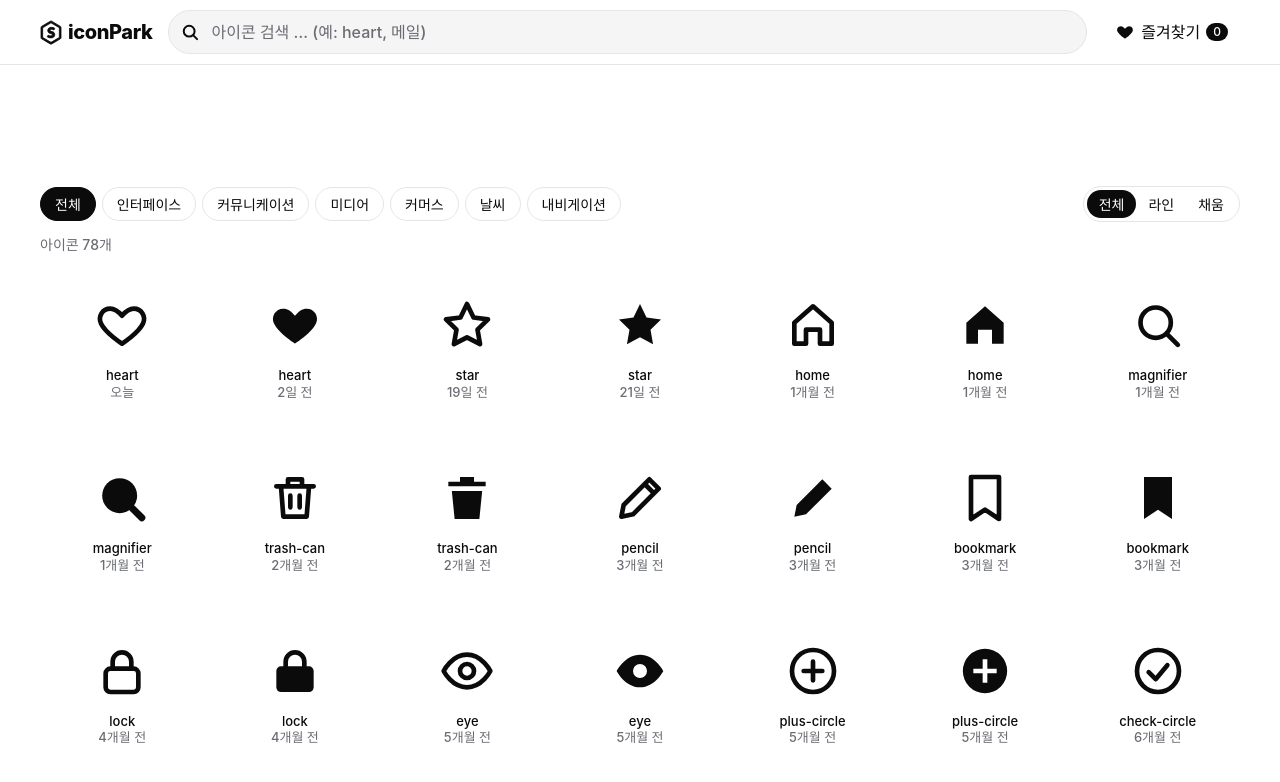
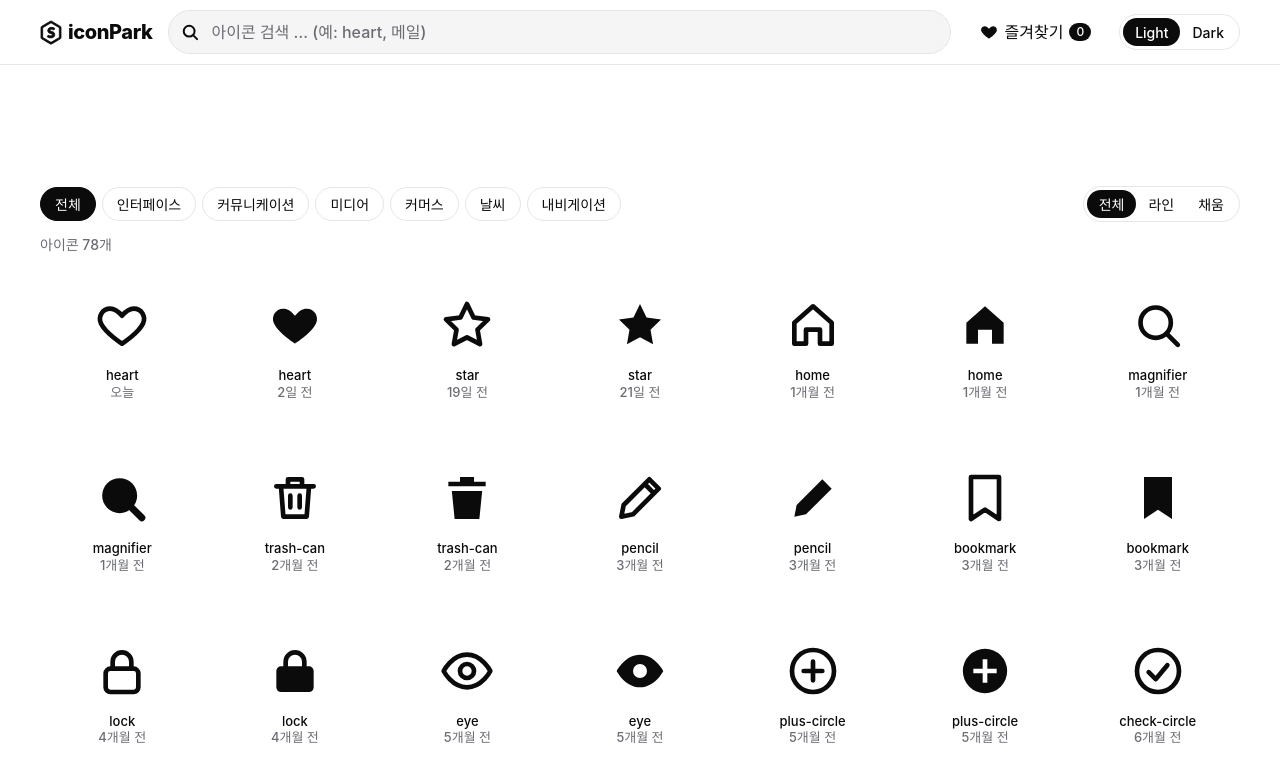
Before and after one commit to Kris-vividred/iconPark, a plain HTML site: page index.html in a window 1280 px wide. Shown: the top 782 px of the page. Drawn offline with Linux system fonts and the light colour scheme; a web font is replaced by a local one.

Commit message:
Add Light/Dark theme switch to the header
Matches the Figma Theme Switch component (segment, 118x36, after the
favourites button). The choice is saved in localStorage
'iconpark-theme' and applied in <head> before paint; with no saved
choice the page follows the OS setting and the switch tracks it.

Co-Authored-By: Claude Opus 5.5 <noreply@anthropic.com>

```diff
--- a/index.html
+++ b/index.html
@@ -6,6 +6,7 @@
 <meta name="description" content="24×24 그리드로 그린 무료 라인·채움 아이콘 모음">
 <title>iconPark</title>
 <meta name="claude:viewport-fit-sides" content="cover">
+<script>try{const t=localStorage.getItem('iconpark-theme');if(t==='light'||t==='dark'){document.documentElement.dataset.theme=t;document.documentElement.style.colorScheme=t}}catch(e){}</script>
 <link rel="preconnect" href="https://fonts.googleapis.com">
 <link rel="stylesheet" href="https://cdn.jsdelivr.net/gh/orioncactus/pretendard@v1.3.9/dist/web/variable/pretendardvariable-dynamic-subset.min.css">
 <link rel="stylesheet" href="https://fonts.googleapis.com/css2?family=JetBrains+Mono:wght@400;500&display=swap">
@@ -72,6 +73,7 @@ header{position:sticky;top:env(safe-area-inset-top,0px);z-index:20;background:va
 .seg{display:inline-flex;border:1px solid var(--line);border-radius:var(--radius-pill);padding:3px}
 .seg button{height:28px;padding:0 12px;border-radius:var(--radius-pill);font-size:14px}
 .seg button[aria-pressed="true"]{background:var(--fg);color:var(--bg)}
+.seg.theme{flex:none}
 .status{color:var(--muted);font-size:14px;padding-block:4px 12px}
 
 /* grid */
@@ -169,6 +171,10 @@ pre.code{margin:0;background:var(--tile);border-radius:var(--radius-md);padding:
       <svg viewBox="0 0 24 24" fill="currentColor"><path d="M12 20s-7-4.4-9-8.6C1.6 8.4 3.6 5 7 5c2 0 3.3 1.1 5 3 1.7-1.9 3-3 5-3 3.4 0 5.4 3.4 4 6.4-2 4.2-9 8.6-9 8.6z"/></svg>
       <span class="lbl-t">즐겨찾기</span><span class="count" id="fav-count">0</span>
     </button>
+    <div class="seg theme" id="theme" role="group" aria-label="화면 테마">
+      <button data-t="light" aria-pressed="false">Light</button>
+      <button data-t="dark" aria-pressed="false">Dark</button>
+    </div>
   </div>
 </header>
 
@@ -336,6 +342,15 @@ const saveFavs=()=>{try{localStorage.setItem('iconpark-favs',JSON.stringify([...
 try{if(localStorage.getItem('monoline-favs')!==null)saveFavs()}catch(e){}
 
 const $=s=>document.querySelector(s);
+
+/* ---------- theme switch (Light / Dark) ---------- */
+const mq=matchMedia('(prefers-color-scheme: dark)');
+const curTheme=()=>document.documentElement.dataset.theme||(mq.matches?'dark':'light');
+function syncTheme(){$('#theme').querySelectorAll('button').forEach(b=>b.setAttribute('aria-pressed',b.dataset.t===curTheme()))}
+$('#theme').addEventListener('click',e=>{const b=e.target.closest('button');if(!b)return;
+  const t=b.dataset.t,root=document.documentElement;root.dataset.theme=t;root.style.colorScheme=t;
+  try{localStorage.setItem('iconpark-theme',t)}catch(err){}syncTheme()});
+mq.addEventListener('change',syncTheme);syncTheme();
 const grid=$('#grid'),pager=$('#pager'),statusEl=$('#status');
 
 $('#headline').innerHTML=`<span>${ALL.length}개 이상의 무료 아이콘, ${COLL_COUNT}개 </span><button id="coll-link">컬렉션</button>`;
```
Also changed, not shown: 1 other file.
